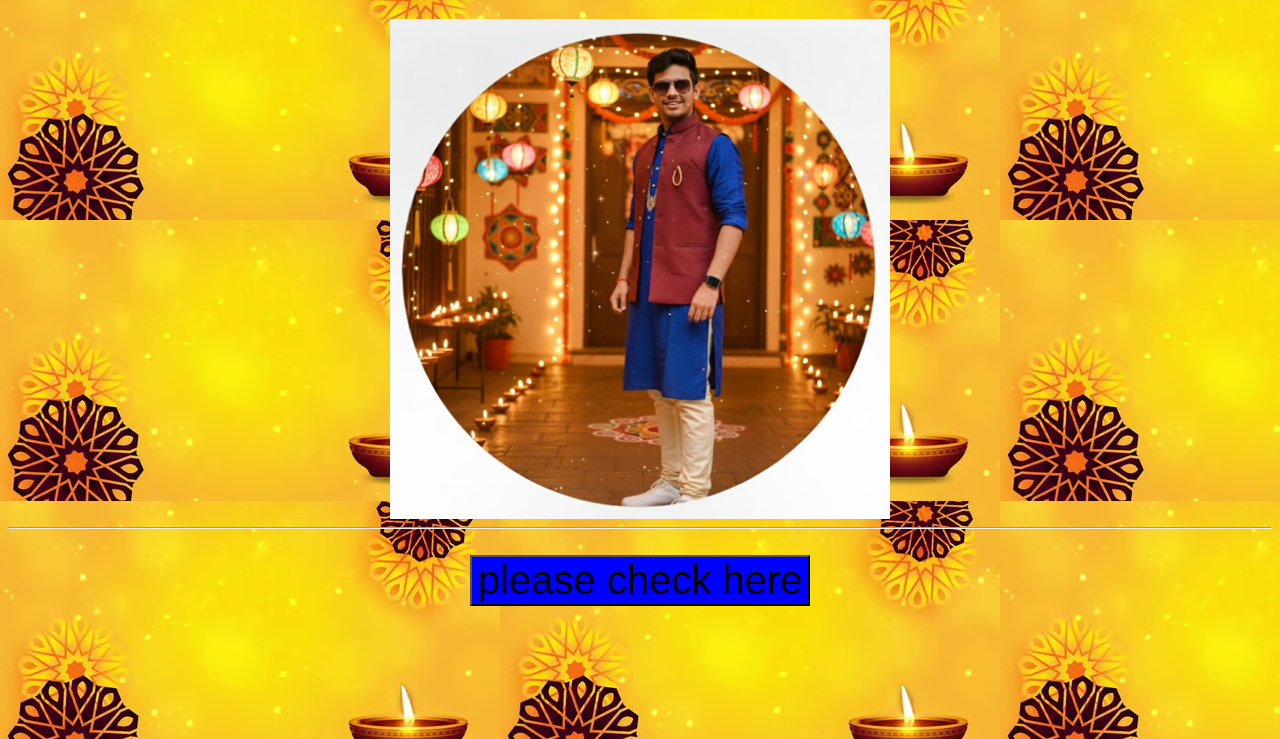
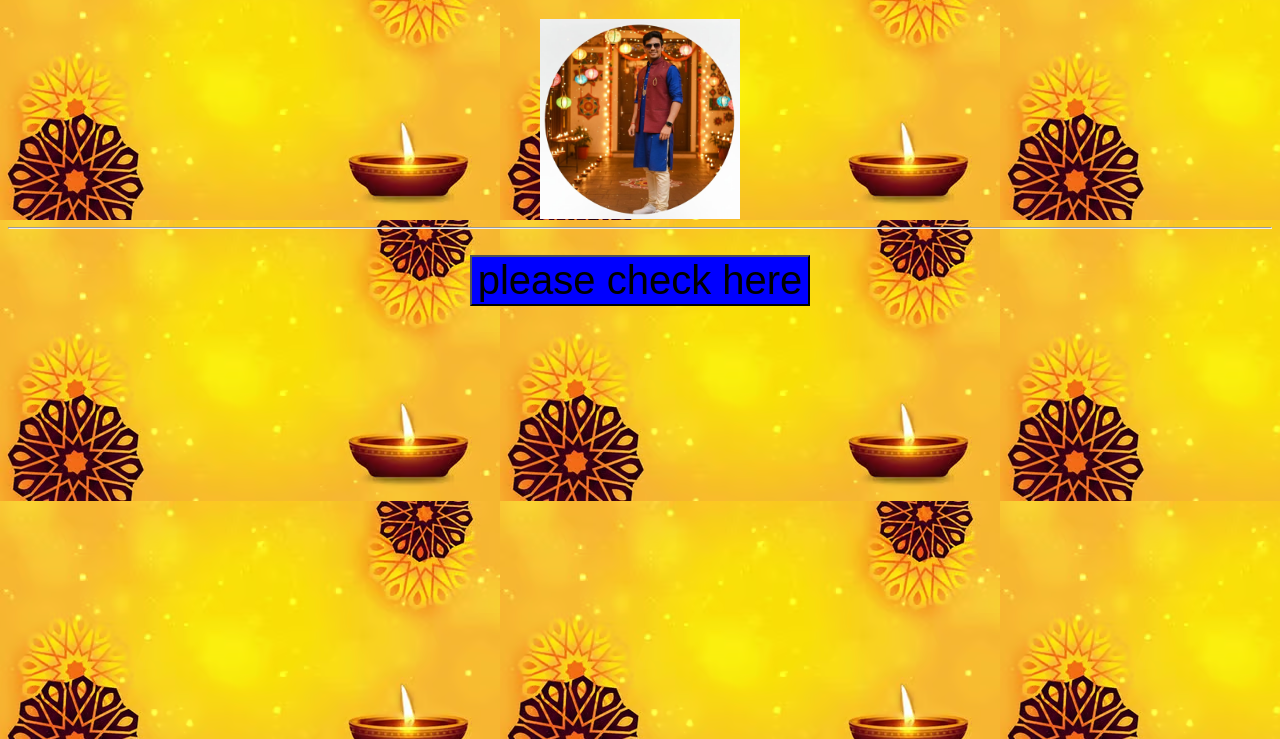
Before and after one commit to Abhinaw123-du/happy-diwali-bro, a plain HTML site: page page2.html in a window 1280 px wide. Shown: the part 61-800 px from the top of the page. Drawn offline with Linux system fonts and the light colour scheme.

Commit message:
Update page2.html

```diff
--- a/page2.html
+++ b/page2.html
@@ -25,7 +25,7 @@
 <body>
 <center>
 <H1>THIS IS AN IMAGE YOU MAY LIKE </H1>
-<img src="om bhaiya.jpeg" height="500" width="500"/>
+<img src="om bhaiya.jpeg" height="200" width="200"/>
 <hr>
 <br>
 <div>
```
